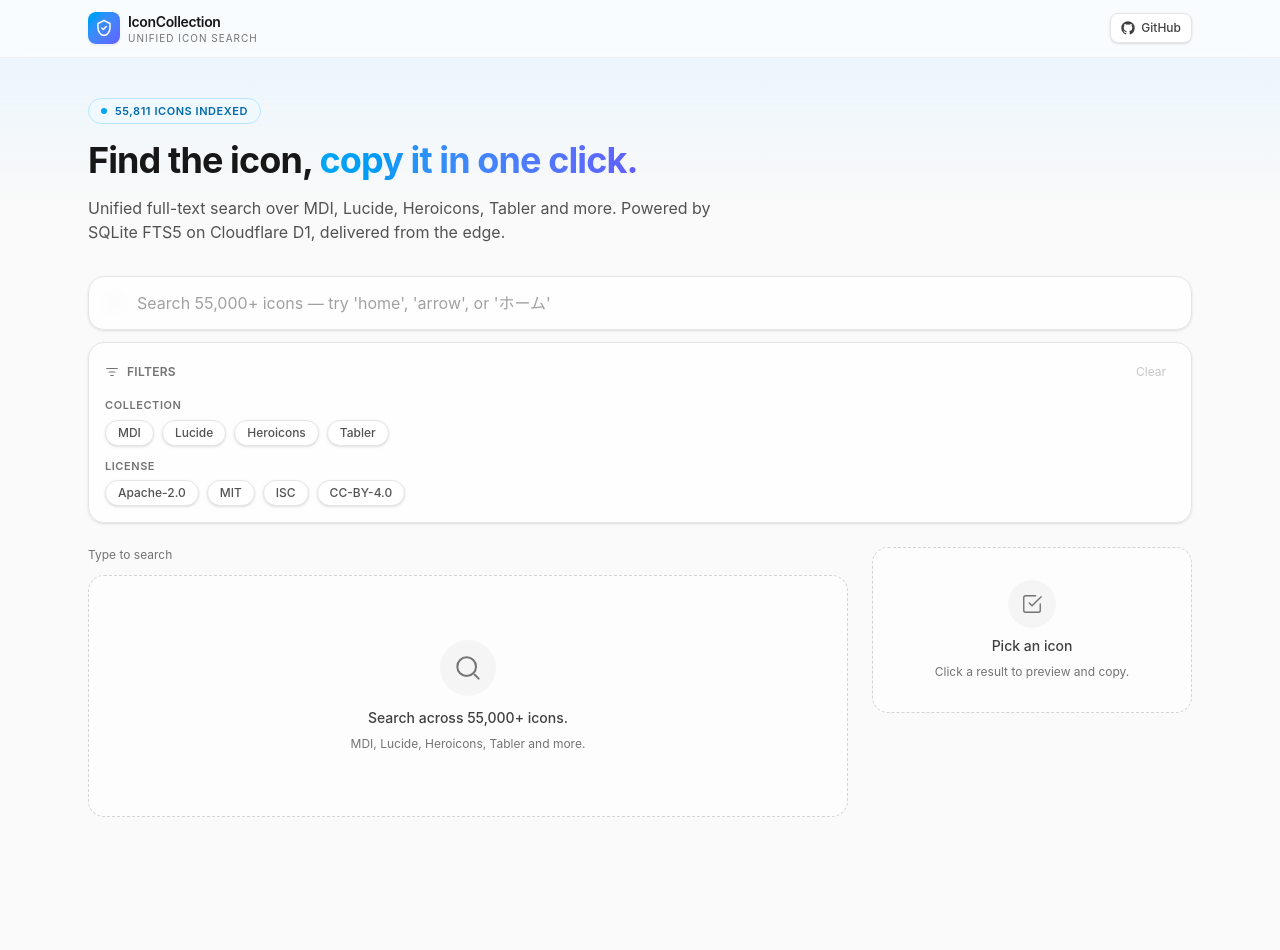
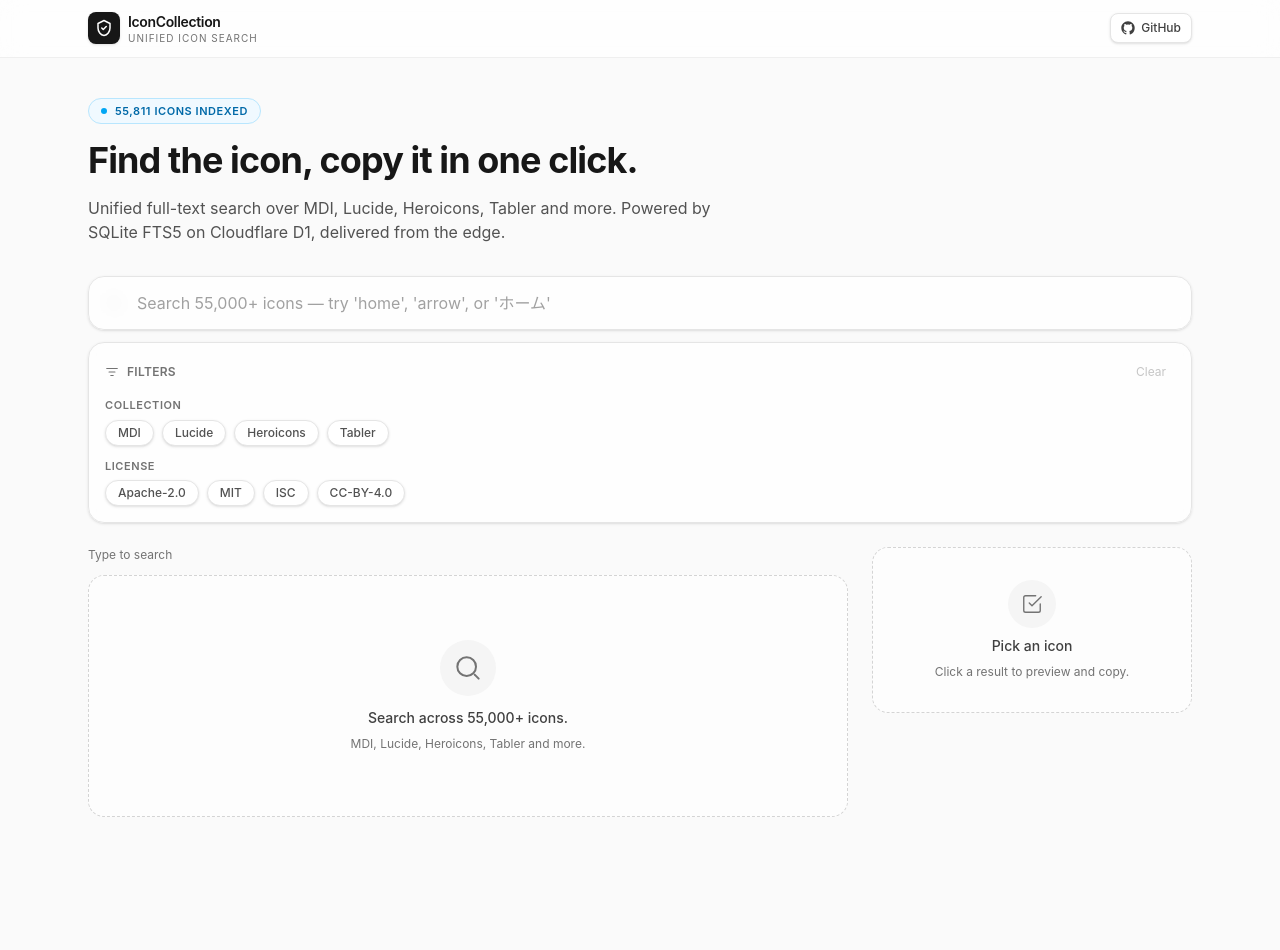
Before and after one commit to kage1020/IconCollection, an Astro site in the folder apps/web/: page / in a window 1280 px wide. Shown: the top 950 px of the page. Built offline with nearby package versions, Linux system fonts and the light colour scheme; Astro itself is replaced by a stand-in of ours.

Commit message:
style(web): drop the gradient flourishes
The sky→indigo gradient logo, gradient-text hero highlight, and the
top-of-page gradient wash all read as generic AI-template polish. Swap
the logo to a solid neutral tile, unify the hero heading as one flat
line, and remove the background wash.

```diff
--- a/apps/web/src/layouts/BaseLayout.astro
+++ b/apps/web/src/layouts/BaseLayout.astro
@@ -24,7 +24,6 @@ const { title, description } = Astro.props;
     </script>
   </head>
   <body class="min-h-dvh bg-neutral-50 text-neutral-900 antialiased dark:bg-neutral-950 dark:text-neutral-100">
-    <div class="pointer-events-none fixed inset-x-0 top-0 -z-10 h-[420px] bg-gradient-to-b from-sky-100/70 via-transparent to-transparent dark:from-sky-500/10"></div>
     <slot />
   </body>
 </html>
--- a/apps/web/src/pages/index.astro
+++ b/apps/web/src/pages/index.astro
@@ -9,7 +9,7 @@ import BaseLayout from '../layouts/BaseLayout.astro';
   <header class="sticky top-0 z-20 border-b border-neutral-200/60 bg-white/70 backdrop-blur-md dark:border-neutral-800/60 dark:bg-neutral-950/60">
     <div class="mx-auto flex max-w-6xl items-center justify-between gap-4 px-6 py-3">
       <a href="/" class="group inline-flex items-center gap-2">
-        <span class="inline-flex h-8 w-8 items-center justify-center rounded-lg bg-gradient-to-br from-sky-500 to-indigo-500 text-white shadow-sm ring-1 ring-white/40 dark:ring-white/10" aria-hidden>
+        <span class="inline-flex h-8 w-8 items-center justify-center rounded-lg bg-neutral-900 text-white shadow-sm dark:bg-neutral-100 dark:text-neutral-900" aria-hidden="true">
           <svg xmlns="http://www.w3.org/2000/svg" width="18" height="18" viewBox="0 0 24 24" fill="none" stroke="currentColor" stroke-width="2" stroke-linecap="round" stroke-linejoin="round" aria-hidden="true">
             <path d="M12 2 4 6v6c0 5 3.5 9.4 8 10 4.5-.6 8-5 8-10V6z"></path>
             <path d="m9 12 2 2 4-4"></path>
@@ -38,8 +38,7 @@ import BaseLayout from '../layouts/BaseLayout.astro';
         55,811 icons indexed
       </span>
       <h1 class="text-3xl font-bold tracking-tight text-neutral-900 sm:text-4xl dark:text-neutral-100">
-        Find the icon,
-        <span class="bg-gradient-to-r from-sky-500 to-indigo-500 bg-clip-text text-transparent">copy it in one click.</span>
+        Find the icon, copy it in one click.
       </h1>
       <p class="max-w-2xl text-sm text-neutral-600 sm:text-base dark:text-neutral-400">
         Unified full-text search over MDI, Lucide, Heroicons, Tabler and more. Powered by SQLite FTS5 on Cloudflare D1, delivered from the edge.
```
